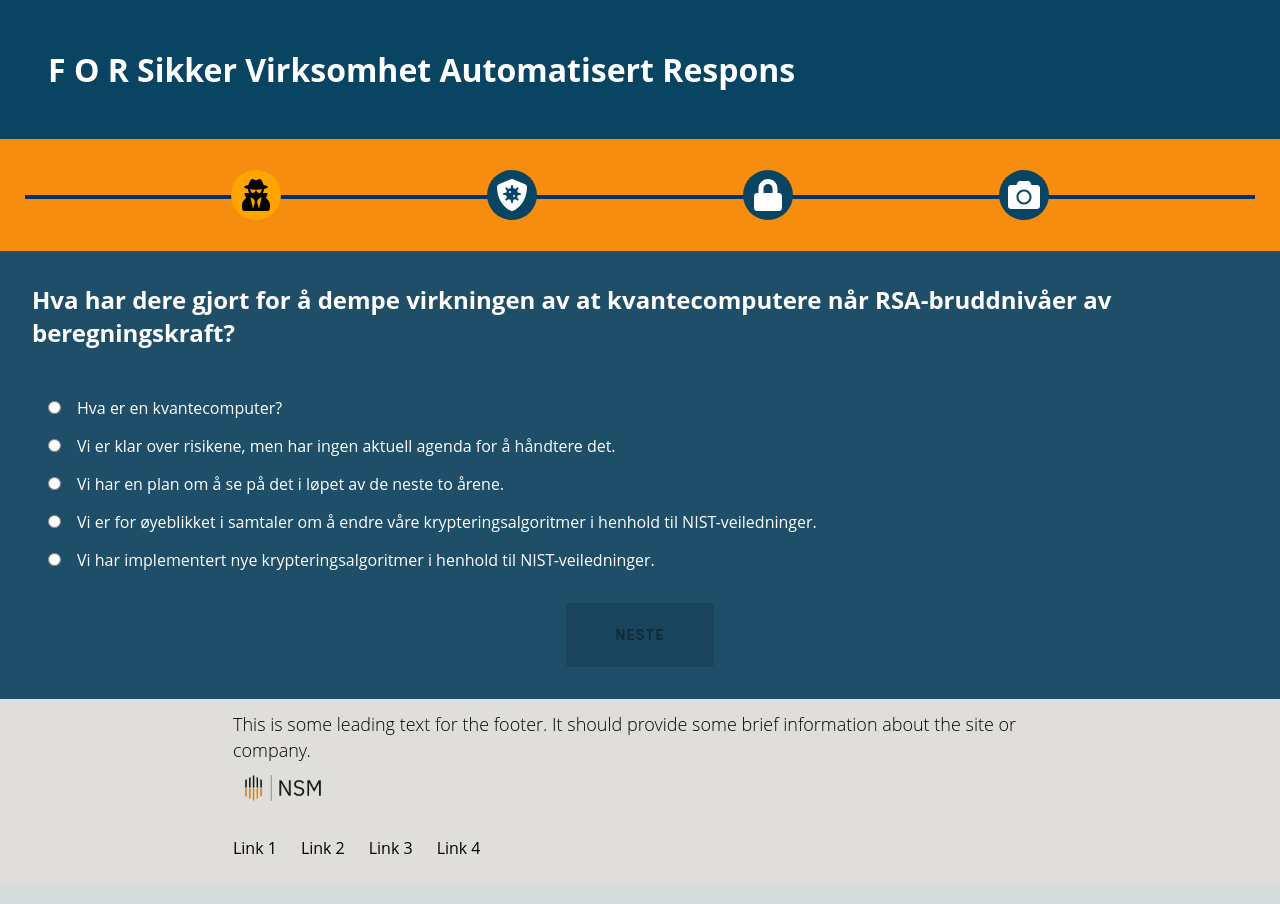
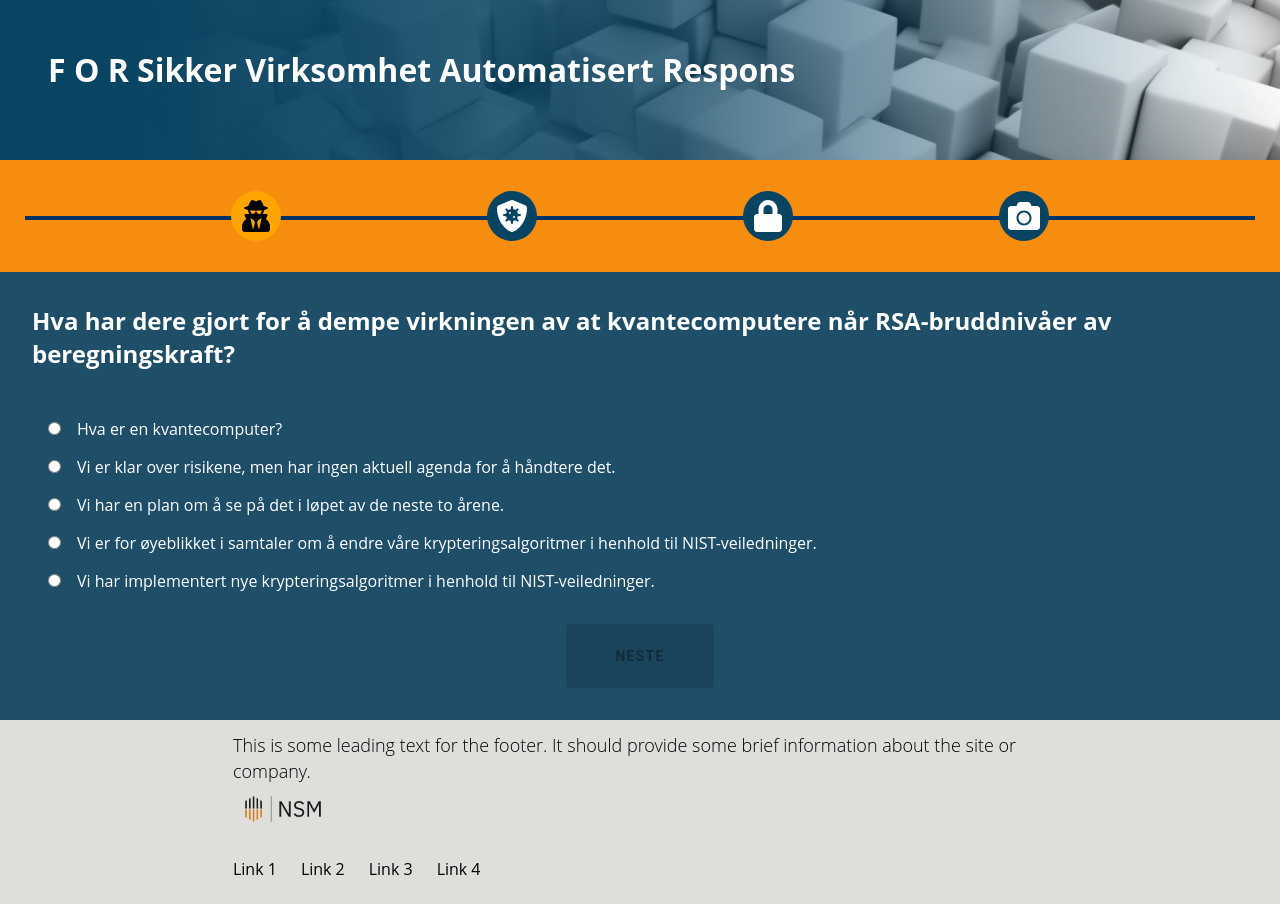
Before and after one commit to Andreas242/sikkertrollis, a Next.js app: page / in a window 1280 px wide. Before the commit the page ends 883 px from the top, so only its background shows below. Built offline with nearby package versions, Linux system fonts and the light colour scheme.

Commit message:
newbackground

```diff
--- a/styles/Icons.module.css
+++ b/styles/Icons.module.css
@@ -32,6 +32,30 @@
 }
 
 .hero {
+  background-image: url('/cubes.png');
+  background-size: cover;
+  background-position: center;
+  position: relative;
+  width: 100%; /* adjust as necessary */
+  height: 160px; /* adjust as necessary */
+  padding: 3rem;
+  width: 100%;
+  align-items: center;
+  color:rgb(255, 255, 255);
+  text-align: center;
+}
+
+
+.hero::before {
+  content: '';
+  position: absolute;
+  top: 0;
+  right: 0;
+  bottom: 0;
+  left: 0;
+  background: linear-gradient(to right, rgba(10, 68, 99, 1) 10%, rgba(10, 68, 99, 0.8) 50%, rgba(255, 255, 255, 0) 100%);
+}
+.heroOld {
   padding: 3rem;
   margin: auto;
   width: 100%;
@@ -44,6 +68,8 @@
 
 .title1 {
  display: flex;
+ z-index: 100;
+ position: absolute;
 
 }
 
```
Also changed, not shown: public/cubes.png (renamed from public/Screener242_abstract_3d_white_cubes_relaxing_to_look_at._38937af5-b0f5-4d5e-a93f-3bfb7b806c6f.png).
